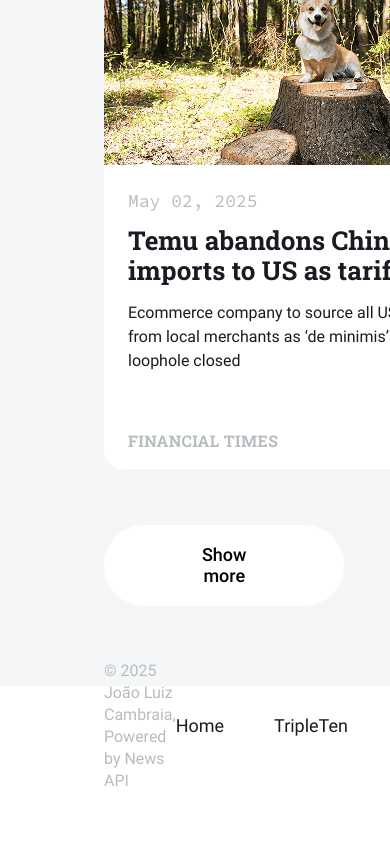
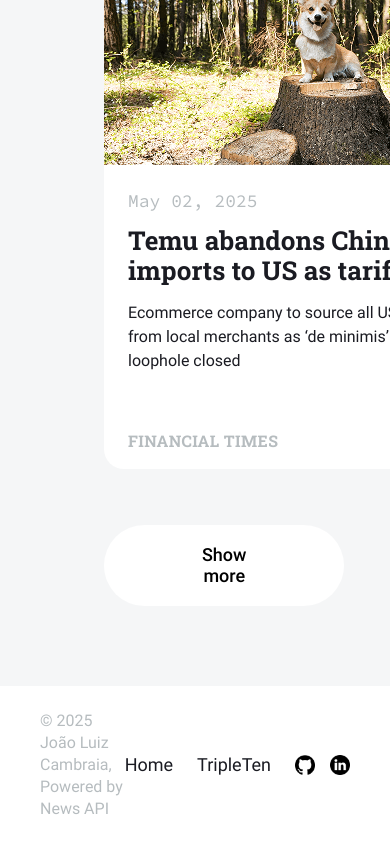
Before and after one commit to jlcambraia/news-explorer-frontend, a React (Vite) app: page / in a window 390 px wide. Shown: the part 2726-3570 px from the top of the page. Before the commit the page ends 3518 px from the top, so only its background shows below. Built offline with nearby package versions, Linux system fonts and the light colour scheme.

Commit message:
feat: faz a estilização de responsividade

```diff
--- a/src/components/Footer/Footer.css
+++ b/src/components/Footer/Footer.css
@@ -1,10 +1,8 @@
 .footer {
-  max-width: 1232px;
-  padding: 0 104px;
+  padding: 32px 104px;
   display: flex;
   justify-content: space-between;
   align-items: center;
-  height: 80px;
   margin-top: auto;
 }
 
@@ -16,6 +14,12 @@
 }
 
 .footer__navigation {
+  display: flex;
+  align-items: center;
+  gap: 50px;
+}
+
+.footer__navigation-links {
   display: flex;
   align-items: center;
   gap: 50px;
@@ -54,3 +58,44 @@
 .footer__navigation-icon:hover {
   opacity: 0.7;
 }
+
+@media screen and (max-width: 768px) {
+  .footer {
+    padding: 24px 40px;
+  }
+
+  .footer__navigation {
+    gap: 24px;
+  }
+
+  .footer__navigation-links {
+    gap: 30px;
+  }
+}
+
+@media screen and (max-width: 320px) {
+  .footer {
+    flex-direction: column-reverse;
+    padding: 20px 16px;
+  }
+
+  .footer__copyrights {
+    text-align: center;
+  }
+
+  .footer__navigation {
+    width: 100%;
+    justify-content: space-between;
+    align-items: flex-start;
+    margin-bottom: 40px;
+  }
+
+  .footer__navigation-links {
+    flex-direction: column;
+    align-items: flex-start;
+  }
+
+  .footer__navigation-icons {
+    gap: 24px;
+  }
+}
```
